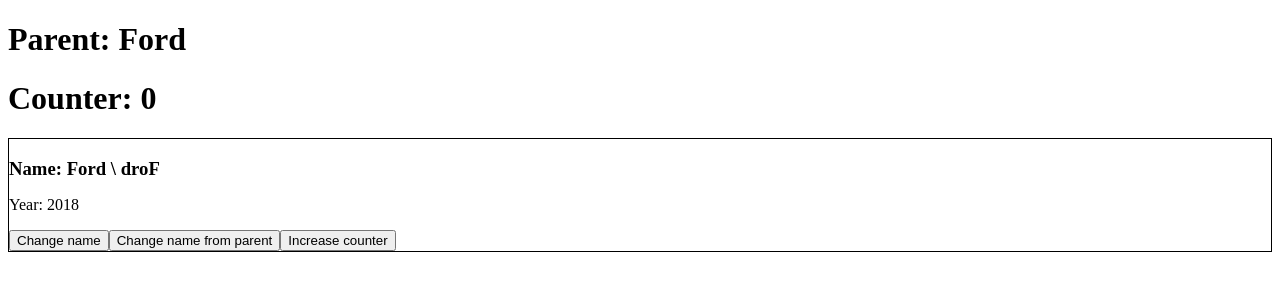
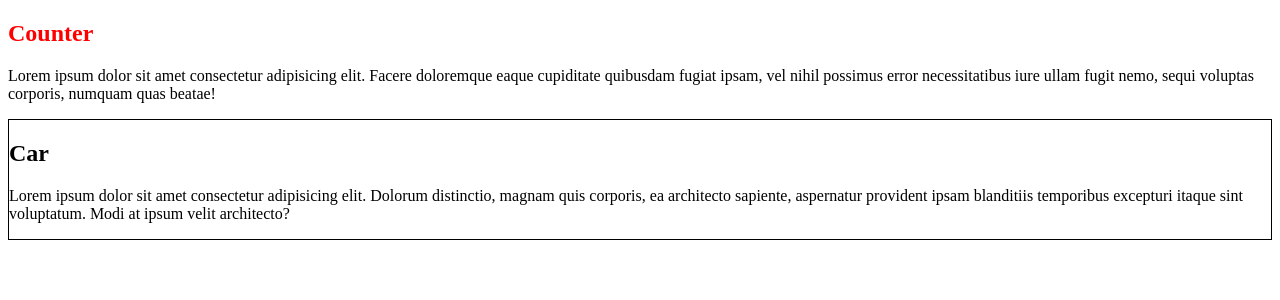
Before and after one commit to sochief/vue-app, a Vue app: page / in a window 1280 px wide. Shown: the top 300 px of the page. Built offline with nearby package versions, Linux system fonts and the light colour scheme.

Commit message:
Scoped style attributes

```diff
--- a/src/App.vue
+++ b/src/App.vue
@@ -1,14 +1,7 @@
 <template>
   <div id="app">
-    <h1>Parent: {{ carName }}</h1>
     <app-counter></app-counter>
-    <app-car
-      :carName="carName"
-      :carYear="carYear"
-      :changeFunc="changeNameToAudi"
-      @nameChanged="carName = $event"
-      @counterUpdated="counter = $event"
-    ></app-car>
+    <app-car></app-car>
   </div>
 </template>
 
@@ -16,17 +9,6 @@
 import Car from "./Car.vue";
 import Counter from "./Counter.vue";
 export default {
-  data() {
-    return {
-      carName: "Ford",
-      carYear: 2018,
-    };
-  },
-  methods: {
-    changeNameToAudi() {
-      this.carName = "Audi";
-    },
-  },
   components: {
     appCar: Car,
     appCounter: Counter,
--- a/src/Car.vue
+++ b/src/Car.vue
@@ -1,46 +1,20 @@
 <template>
-  <div class="car">
-    <h3>Name: {{ carName }} \ {{ reverseName }}</h3>
-    <p>Year: {{ carYear }}</p>
-    <button @click="changeName">Change name</button>
-    <button @click="changeFunc()">Change name from parent</button>
-    <button @click="updateCounter">Increase counter</button>
+  <div>
+    <h2>Car</h2>
+    <p>
+      Lorem ipsum dolor sit amet consectetur adipisicing elit. Dolorum
+      distinctio, magnam quis corporis, ea architecto sapiente, aspernatur
+      provident ipsam blanditiis temporibus excepturi itaque sint voluptatum.
+      Modi at ipsum velit architecto?
+    </p>
   </div>
 </template>
 
 <script>
-import { eventEmitter } from "./main";
-export default {
-  props: {
-    carName: {
-      type: String,
-      default: "defaultName",
-    },
-    carYear: Number,
-    changeFunc: Function,
-  },
-  methods: {
-    changeName() {
-      this.carName = "Mazda";
-      this.$emit("nameChanged", this.carName);
-    },
-    updateCounter() {
-      // this.$emit("counterUpdated", this.counter + 1);
-      eventEmitter.$emit("counterUpdated");
-    },
-  },
-  computed: {
-    reverseName() {
-      return this.carName.split("").reverse().join("");
-    },
-  },
-};
+export default {};
 </script>
-<style>
-.car {
+<style scoped>
+div {
   border: 1px solid black;
 }
-.car h3 {
-  margin-bottom: 5px;
-}
 </style>
--- a/src/Counter.vue
+++ b/src/Counter.vue
@@ -1,20 +1,21 @@
 <template>
-  <h1>Counter: {{ counter }}</h1>
+  <div>
+    <h2>Counter</h2>
+    <p>
+      Lorem ipsum dolor sit amet consectetur adipisicing elit. Facere doloremque
+      eaque cupiditate quibusdam fugiat ipsam, vel nihil possimus error
+      necessitatibus iure ullam fugit nemo, sequi voluptas corporis, numquam
+      quas beatae!
+    </p>
+  </div>
 </template>
 
 
 <script>
-import { eventEmitter } from "./main";
-export default {
-  data() {
-    return {
-      counter: 0,
-    };
-  },
-  created() {
-    eventEmitter.$on("counterUpdated", () => {
-      this.counter++;
-    });
-  },
-};
+export default {};
 </script>
+<style scoped>
+h2 {
+  color: red;
+}
+</style>
```
